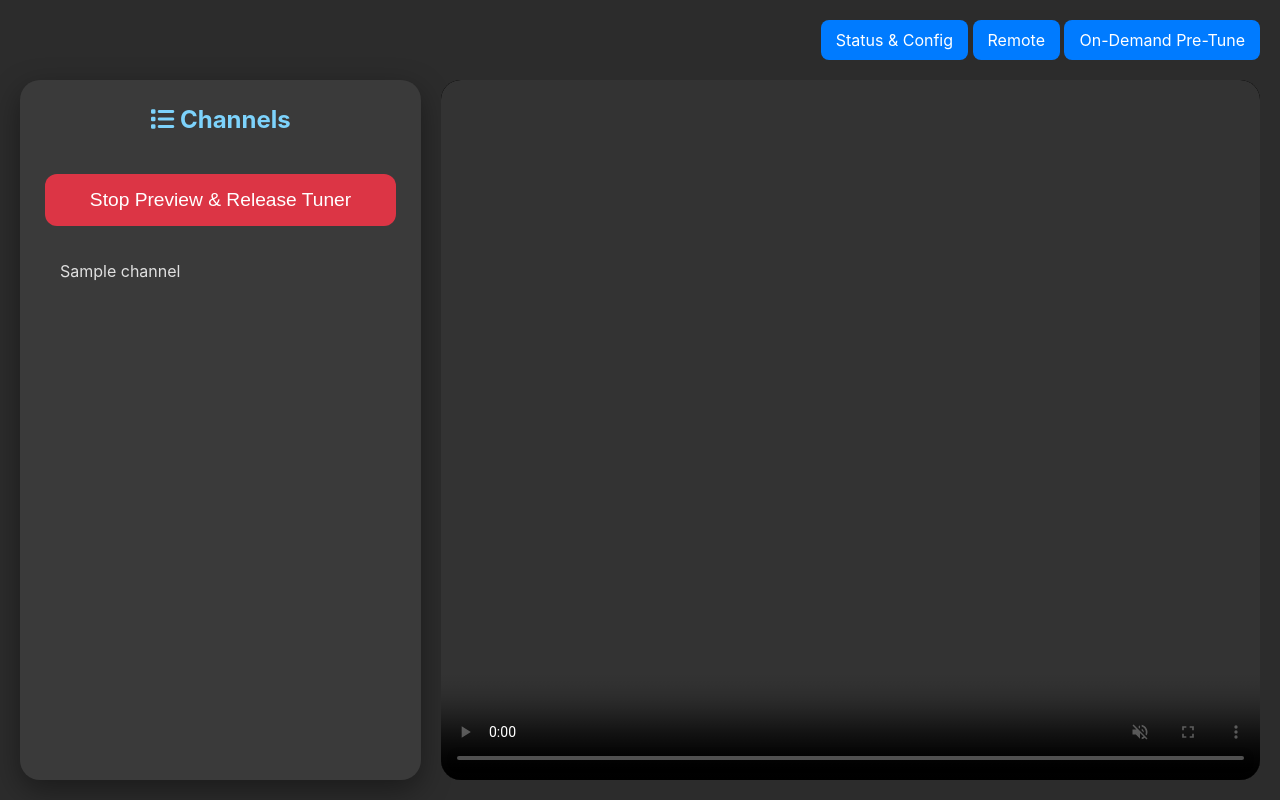
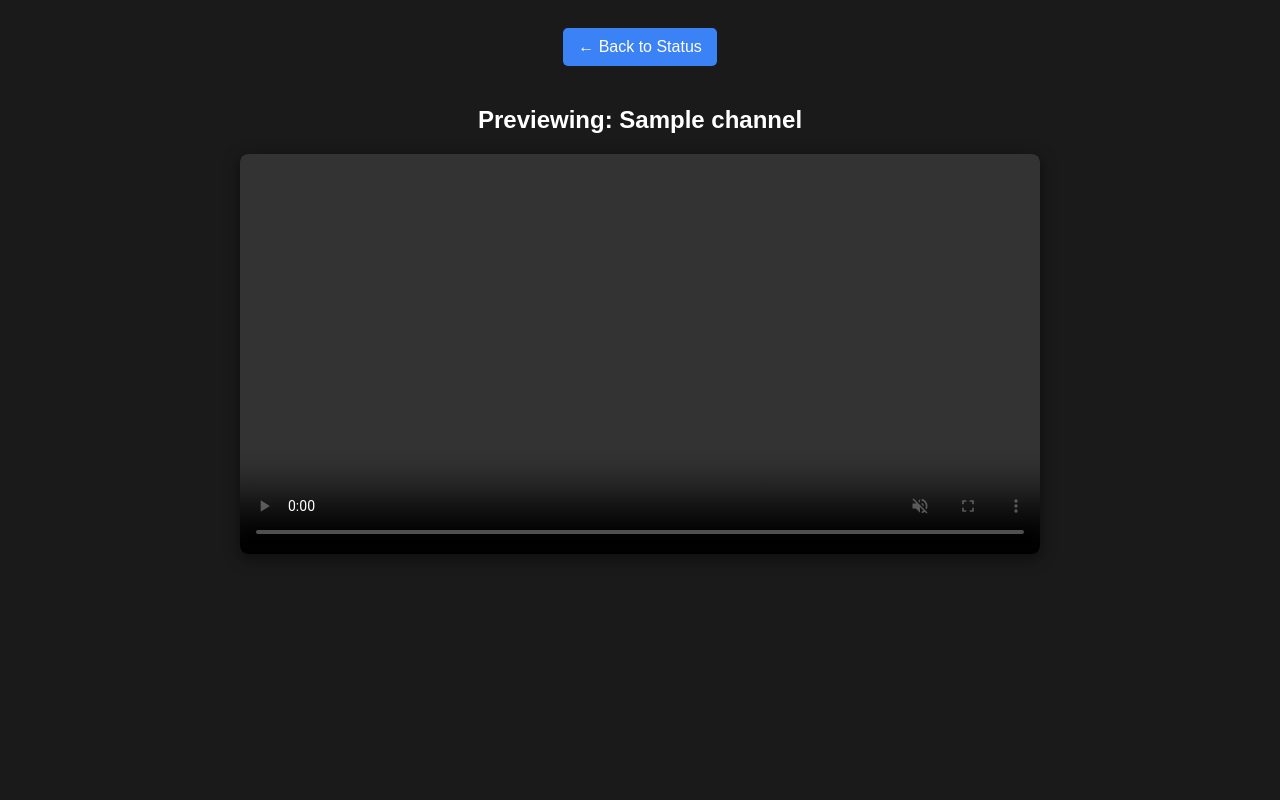
Before and after one commit to nuken/roku-bridge, a Flask app: template templates/preview.html in a window 1280 px wide. Run offline with Flask 3, Linux system fonts and the light colour scheme; the template is opened without the code that fills it: most values are stand-ins (such as "Sample title", 1, 10 or a date in 2020); parts of the project's set-up code (start-up, migrations or seed data) failed here and were passed over; some libraries are stand-ins or nearby versions.

Commit message:
Add files via upload

```diff
--- a/app.py
+++ b/app.py
@@ -2,10 +2,8 @@ import logging
 import json
 import os
 import requests
-import time
 import threading
 import urllib.parse
-import signal
 from flask import Flask, request, jsonify, Response, stream_with_context, render_template, redirect
 
 app = Flask(__name__)
@@ -52,9 +50,6 @@ def execute_fast_tune(roku_ip, channel_data):
         try:
             logging.info(f"Tuning {roku_ip} to app {app_id} with content {content_id}")
             roku_session.post(url, timeout=2)
-
-            # Adjustable tune delay to allow the app player to buffer before proxying starts
-            time.sleep(channel_data.get("tune_delay", 3))
         except Exception as e:
             logging.error(f"Tuning failed on {roku_ip}: {e}")
 
@@ -175,6 +170,13 @@ def generate_m3u():
 
     return Response("\n".join(m3u_content), mimetype='audio/x-mpegurl')
 
+@app.route('/preview/<channel_id>')
+def preview_channel(channel_id):
+    channel = next((c for c in CHANNELS if c["id"] == channel_id), None)
+    if not channel:
+        return "Channel Not Found", 404
+    return render_template('preview.html', channel=channel)
+
 # IMPORTANT: Ensure this is called at the bottom of the script
 if __name__ == 'app' or __name__ == '__main__':
     load_config()
--- a/templates/preview.html
+++ b/templates/preview.html
@@ -2,116 +2,34 @@
 <html lang="en">
 <head>
     <meta charset="UTF-8">
-    <meta name="viewport" content="width=device-width, initial-scale=1.0">
-    <title>Roku Channel Preview</title>
-    <link rel="stylesheet" href="https://cdnjs.cloudflare.com/ajax/libs/font-awesome/6.5.1/css/all.min.css">
-    <link rel="icon" href="{{ url_for('static', filename='favicon.ico') }}">
+    <title>Live Preview: {{ channel.name }}</title>
+    <style>
+        body { background-color: #1a1a1a; color: white; font-family: sans-serif; text-align: center; padding: 20px; }
+        video { max-width: 100%; width: 800px; border-radius: 8px; box-shadow: 0 4px 15px rgba(0,0,0,0.5); background: black; }
+        .back-btn { display: inline-block; margin-bottom: 20px; padding: 10px 15px; background: #3b82f6; color: white; text-decoration: none; border-radius: 5px; }
+    </style>
     <script src="https://cdn.jsdelivr.net/npm/mpegts.js@1.7.3/dist/mpegts.min.js"></script>
-    <style>
-        :root {
-            --bg-color: #2c2c2c; --surface-color: #3a3a3a; --primary-color: #7dd3fc;
-            --text-color: #e0e0e0; --border-color: #4a4a4a; --error-color: #dc3545;
-            --button-color: #007bff; --button-hover-color: #0056b3;
-        }
-        body {
-            font-family: -apple-system, BlinkMacSystemFont, "Segoe UI", Roboto, Helvetica, Arial, sans-serif;
-            background-color: var(--bg-color); color: var(--text-color); margin: 0; padding: 20px;
-        }
-        .header-actions { display: flex; justify-content: flex-end; align-items: center; gap: 10px; margin-bottom: 20px; }
-        .nav-buttons a { background-color: var(--button-color); color: white; padding: 10px 15px; border: none; border-radius: 8px; cursor: pointer; font-size: 1em; text-decoration: none; transition: background-color 0.2s; display: inline-flex; align-items: center; gap: 8px; }
-        .nav-buttons a:hover { background-color: var(--button-hover-color); color: white; }
-        .container { display: flex; width: 100%; gap: 20px; height: calc(100vh - 100px); }
-        .channel-list-container {
-            background-color: var(--surface-color); border-radius: 20px; padding: 25px;
-            box-shadow: 0 10px 30px rgba(0,0,0,0.4); width: 30%; overflow-y: auto;
-            display: flex; flex-direction: column;
-        }
-        .video-container { background-color: #000; border-radius: 20px; width: 70%; height: 100%; display: flex; align-items: center; justify-content: center; }
-        video { width: 100%; height: 100%; border-radius: 20px; object-fit: contain; background-color: #000; }
-        h1 { text-align: center; color: var(--primary-color); margin-top: 0; margin-bottom: 20px; font-size: 1.5em; }
-        ul { list-style: none; padding: 0; margin: 0; flex-grow: 1; }
-        li { padding: 15px; border-bottom: 1px solid var(--border-color); cursor: pointer; transition: background-color 0.2s; }
-        li:hover, li.active { background-color: var(--border-color); }
-        li:last-child { border-bottom: none; }
-        #stop-preview {
-            width: 100%; padding: 15px; border-radius: 12px; border: none; font-size: 1.2em;
-            background-color: var(--error-color); color: white; cursor: pointer; margin-top: 20px; margin-bottom: 20px;
-        }
-    </style>
 </head>
 <body>
-    <div class="header-actions">
-        <div class="nav-buttons">
-            <a href="/status">Status & Config</a>
-            <a href="/remote">Remote</a>
-            <a href="/pretune">On-Demand Pre-Tune</a>
-        </div>
-    </div>
-    <div class="container">
-        <div class="channel-list-container">
-            <h1><i class="fa-solid fa-list"></i> Channels</h1>
+    <a href="/status" class="back-btn">&larr; Back to Status</a>
+    <h2>Previewing: {{ channel.name }}</h2>
 
-            <button id="stop-preview" onclick="stopPreview()">Stop Preview & Release Tuner</button>
-            <ul id="channel-list">
-                {% for channel in channels %}
-                    <li id="channel-{{ channel.id }}" onclick="playChannel('{{ channel.id }}', this)">{{ channel.name }}</li>
-                {% endfor %}
-            </ul>
-        </div>
-        <div class="video-container">
-            <video id="video-player" controls autoplay muted playsinline></video>
-        </div>
-    </div>
+    <video id="videoElement" controls autoplay muted></video>
+
     <script>
-        const videoElement = document.getElementById('video-player');
-        const channelList = document.getElementById('channel-list');
-        let player;
-
-        function cleanupPlayer() {
-            if (player) {
-                player.unload();
-                player.detachMediaElement();
-                player.destroy();
-                player = null;
-            }
-            videoElement.src = "";
-            const currentlyActive = channelList.querySelector('.active');
-            if (currentlyActive) {
-                currentlyActive.classList.remove('active');
-            }
-        }
-
-        // Corrected function: The user reported that releasing the tuner only works
-        // when navigating away or refreshing. This function now explicitly reloads
-        // the page, which forces the browser to close the stream connection,
-        // triggering the server-side cleanup that releases the tuner.
-        function stopPreview() {
-            cleanupPlayer();
-            window.location.reload();
-        }
-
-        // Add a listener to ensure cleanup happens if the user navigates away
-        window.addEventListener('beforeunload', cleanupPlayer);
-
-        function playChannel(channelId, element) {
-            cleanupPlayer();
-
-            element.classList.add('active');
-
-            const streamUrl = `/stream/${channelId}?preview=true`;
-
-            if (mpegts.isSupported()) {
-                player = mpegts.createPlayer({
-                    type: 'mpegts',
+        if (mpegts.getFeatureList().mseLivePlayback) {
+            var videoElement = document.getElementById('videoElement');
+            // Connect the player directly to your existing proxy stream
+            var player = mpegts.createPlayer({
+                type: 'mse',
                 isLive: true,
-                    url: streamUrl
+                url: '/stream/{{ channel.id }}'
             });
             player.attachMediaElement(videoElement);
             player.load();
             player.play();
         } else {
-                alert('Your browser does not support mpegts.js playback.');
-            }
+            alert("Your browser does not support MSE playback for this stream.");
         }
     </script>
 </body>
--- a/templates/remote.html
+++ b/templates/remote.html
@@ -102,8 +102,7 @@
     <div class="header-actions">
         <div class="nav-buttons">
             <a href="/status">Status</a>
-            <a href="/preview">Live TV</a>
-            <a href="/pretune">On-Demand</a>
+
         </div>
     </div>
     <div class="remote-container">
```
Also changed, not shown: docker-compose.yaml (+5 -9 lines), templates/status.html (+12 -10 lines). Lines whose indentation alone changed are shown as unchanged.
